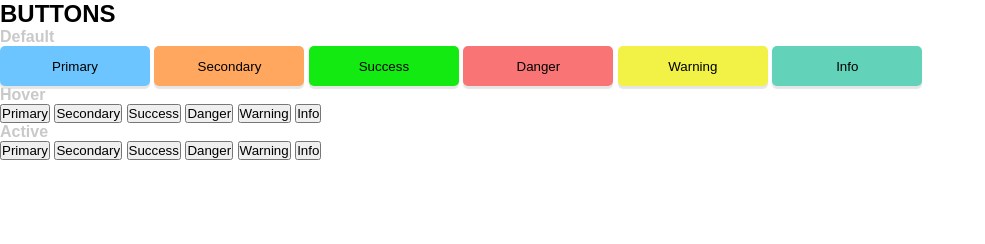
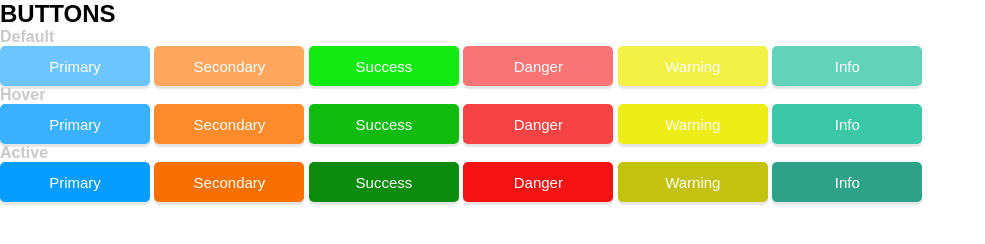
Before and after one commit to YanKarpinskyi/HW_05, a plain HTML site: page Task_1/index.html in a window 1280 px wide. Shown: the whole page, without its empty margins (0-985 px from the left). Drawn offline with Linux system fonts and the light colour scheme.

Commit message:
Styled the buttons

```diff
--- a/Task_1/index.html
+++ b/Task_1/index.html
@@ -9,27 +9,27 @@
 <body>
     <div class="buttons__container">
         <h2>BUTTONS</h2>
-        <p class="button_description">Default</p>
+            <p class="button_description">Default</p>
             <button class="button_default" id="button_default-primary">Primary</button>
             <button class="button_default" id="button_default-secondary">Secondary</button>
             <button class="button_default" id="button_default-success">Success</button>
             <button class="button_default" id="button_default-danger">Danger</button>
             <button class="button_default" id="button_default-warning">Warning</button>
             <button class="button_default" id="button_default-info">Info</button>
-        <p class="button_description">Hover</p>
-            <button class="button_hover">Primary</button>
-            <button class="button_hover">Secondary</button>
-            <button class="button_hover">Success</button>
-            <button class="button_hover">Danger</button>
-            <button class="button_hover">Warning</button>
-            <button class="button_hover">Info</button>
-        <p class="button_description">Active</p>
-            <button class="button_active">Primary</button>
-            <button class="button_active">Secondary</button>
-            <button class="button_active">Success</button>
-            <button class="button_active">Danger</button>
-            <button class="button_active">Warning</button>
-            <button class="button_active">Info</button>
+            <p class="button_description">Hover</p>
+            <button class="button_hover"  id="button_hover-primary">Primary</button>
+            <button class="button_hover"  id="button_hover-secondary">Secondary</button>
+            <button class="button_hover"  id="button_hover-success">Success</button>
+            <button class="button_hover"  id="button_hover-danger">Danger</button>
+            <button class="button_hover"  id="button_hover-warning">Warning</button>
+            <button class="button_hover"  id="button_hover-info">Info</button>
+            <p class="button_description">Active</p>
+            <button class="button_active"  id="button_active-primary">Primary</button>
+            <button class="button_active"  id="button_active-secondary">Secondary</button>
+            <button class="button_active"  id="button_active-success">Success</button>
+            <button class="button_active"  id="button_active-danger">Danger</button>
+            <button class="button_active"  id="button_active-warning">Warning</button>
+            <button class="button_active"  id="button_active-info">Info</button>
     </div>
 </body>
 </html>
--- a/Task_1/scss/_mixins.scss
+++ b/Task_1/scss/_mixins.scss
@@ -0,0 +1,11 @@
+@mixin button_default($bg-color, $text-color){
+    height: $button_height;
+    width: $button_width;
+    border: none;
+    border-radius: $button_border-radius;
+    box-shadow: 0 3px 1px rgba(0, 0, 0, 0.1);
+    cursor: pointer;
+    background-color: $bg-color;
+    color: $text-color;
+    font-size: $button_font-size;
+}
--- a/Task_1/scss/_vars.scss
+++ b/Task_1/scss/_vars.scss
@@ -0,0 +1,32 @@
+$description_color: #c9c9c9;
+$description_weight: 600;
+$button_height: 40px;
+$button_width: 150px;
+$button_border-radius: 5px;
+$titles_weight: 700;
+$titles_color: #000000;
+$button_font-size: 15px;
+
+$button_default_primary-color: #6dc5ff;
+$button_hover_primary-color: darken($button_default_primary-color, 10%);
+$button_active_primary-color: darken($button_hover_primary-color, 10%);
+
+$button_default_secondary-color: #ffa75e;
+$button_hover_secondary-color: darken($button_default_secondary-color, 10%);
+$button_active_secondary-color: darken($button_hover_secondary-color, 10%);
+
+$button_default_success-color:  #12ea12;
+$button_hover_success-color: darken($button_default_success-color, 10%);
+$button_active_success-color: darken($button_hover_success-color, 10%);
+
+$button_default_danger-color: #f97474;
+$button_hover_danger-color: darken($button_default_danger-color, 10%);
+$button_active_danger-color: darken($button_hover_danger-color, 10%);
+
+$button_default_warning-color: #f1f146;
+$button_hover_warning-color: darken($button_default_warning-color, 10%);
+$button_active_warning-color: darken($button_hover_warning-color, 10%);
+
+$button_default_info-color: #62d3b9;
+$button_hover_info-color: darken($button_default_info-color, 10%);
+$button_active_info-color: darken($button_hover_info-color, 10%);
--- a/Task_1/scss/main.scss
+++ b/Task_1/scss/main.scss
@@ -4,14 +4,6 @@
 @import 'typography';
 @import 'extends';
 @import 'color-matrix';
-
-$description_color: #c9c9c9;
-$description_weight: 600;
-$button_height: 40px;
-$button_width: 150px;
-$button_border-radius: 5px;
-$titles_weight: 700;
-$titles_color: black;
 
 body{
     font-family: Arial, Helvetica, sans-serif;
@@ -24,28 +16,57 @@ h2{
     font-weight: $titles_weight;
     color: $titles_color;
 }
-.button_default{
-    height: $button_height;
-    width: $button_width;
-    border: none;
-    border-radius: $button_border-radius;
-    box-shadow: 0 3px 1px rgba(0, 0, 0, 0.1);
-}
 #button_default-primary{
-    background-color: #6dc5ff;
+    @include button_default($button_default_primary-color, white);
 }
 #button_default-secondary{
-    background-color: #ffa75e;
+    @include button_default($button_default_secondary-color, white);
 }
 #button_default-success{
-    background-color: rgb(18, 234, 18);
+    @include button_default($button_default_success-color, white);
 }
 #button_default-danger{
-    background-color: rgb(249, 116, 116);
+    @include button_default($button_default_danger-color, white);
 }
 #button_default-warning{
-    background-color: rgb(241, 241, 70);
+    @include button_default($button_default_warning-color, white);
 }
 #button_default-info{
-    background-color: #62d3b9;
+    @include button_default($button_default_info-color, white);
 }
+#button_hover-primary{
+    @include button_default($button_hover_primary-color, white);
+}
+#button_hover-secondary{
+    @include button_default($button_hover_secondary-color, white);
+}
+#button_hover-success{
+    @include button_default($button_hover_success-color, white);
+}
+#button_hover-danger{
+    @include button_default($button_hover_danger-color, white);
+}
+#button_hover-warning{
+    @include button_default($button_hover_warning-color, white);
+}
+#button_hover-info{
+    @include button_default($button_hover_info-color, white);
+}
+#button_active-primary{
+    @include button_default($button_active_primary-color, white);
+}
+#button_active-secondary{
+    @include button_default($button_active_secondary-color, white);
+}
+#button_active-success{
+    @include button_default($button_active_success-color, white);
+}
+#button_active-danger{
+    @include button_default($button_active_danger-color, white);
+}
+#button_active-warning{
+    @include button_default($button_active_warning-color, white);
+}
+#button_active-info{
+    @include button_default($button_active_info-color, white);
+}
```
Also changed, not shown: Task_1/css/main.css.
